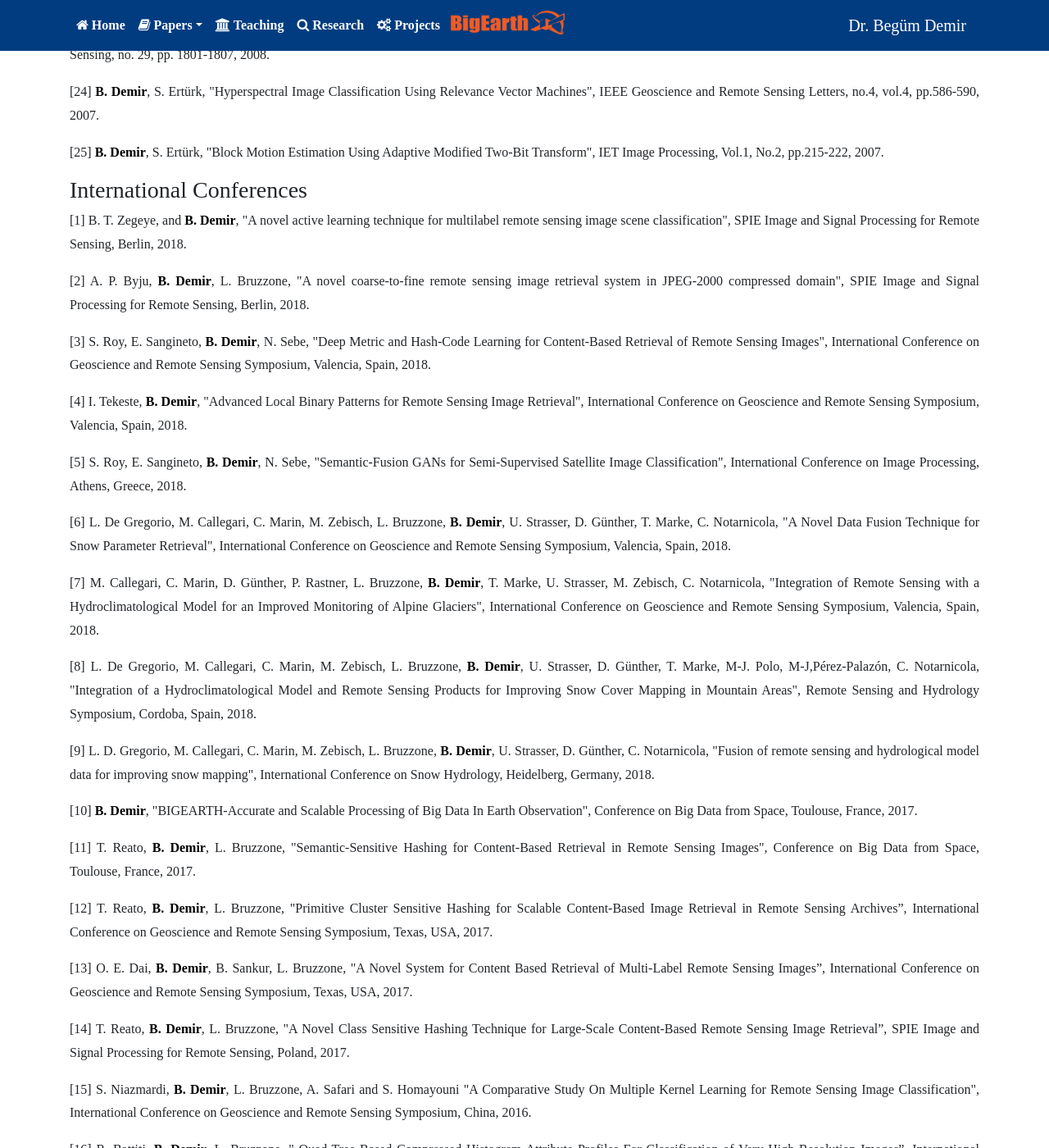
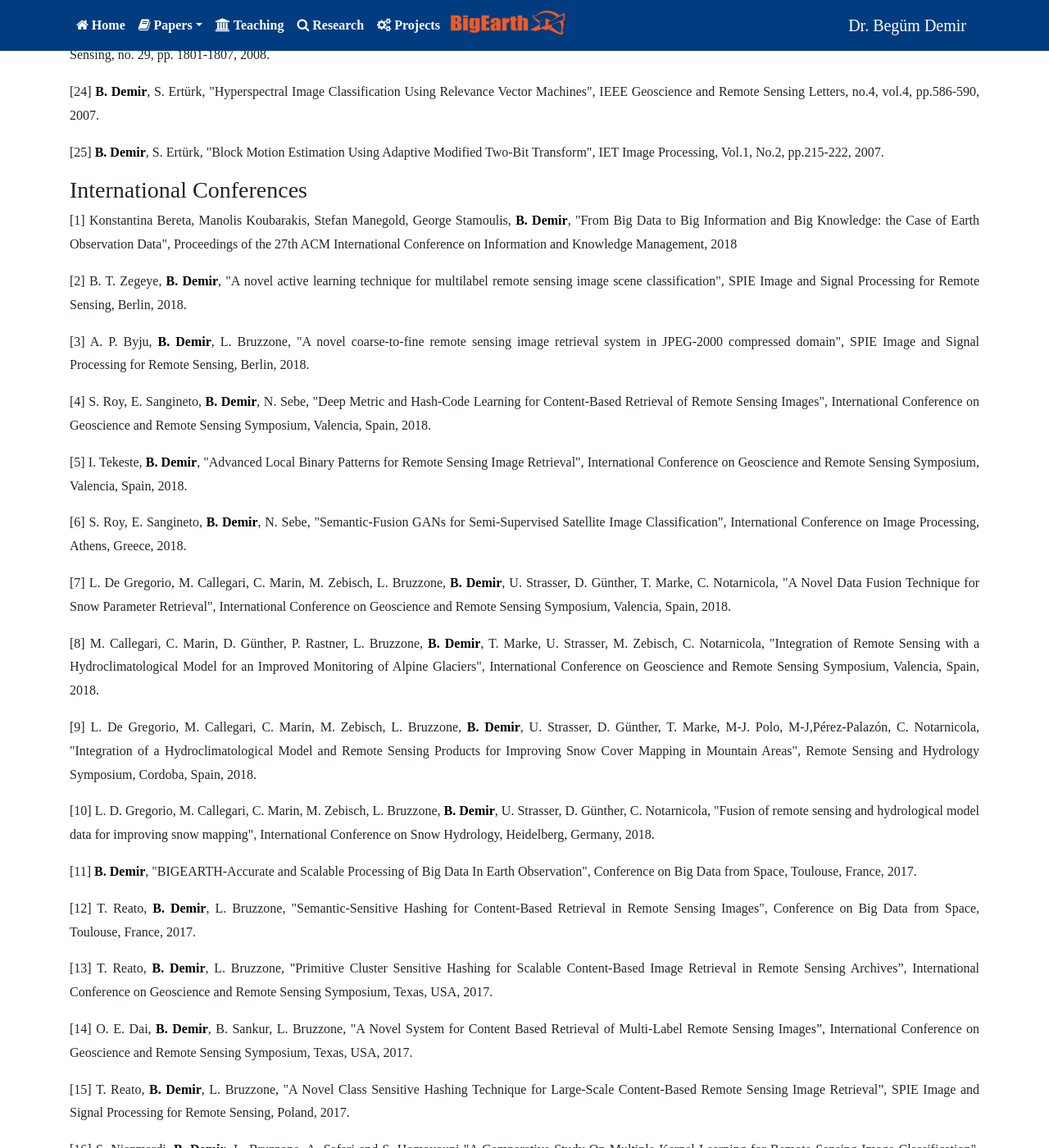
Before and after one commit to zafatar/bd, a Jekyll site: the page built from papers.md, in a window 1280 px wide and 1400 px high, scrolled down 1944 px. Shown: the whole window at 82% size. Built offline with Jekyll 4.4.1, drawn with Linux system fonts in a browser that asks for light colours; nearby versions of some CDN libraries; some web fonts are replaced; some of the changed text lies outside the part shown.

Commit message:
add publications

```diff
--- a/papers.md
+++ b/papers.md
@@ -81,7 +81,9 @@ guid: http://www.begumdemir.com/papers.html
 <h3>International Conferences</h3>
 
 <div class="container text-justify p-0">
-	<p>[<span class='intConf'></span>] B. T. Zegeye, and <span class="demir">B. Demir</span>, "A novel active learning technique for multilabel remote sensing image scene classification", SPIE Image and Signal Processing for Remote Sensing, Berlin, 2018.</p>
+	<p>[<span class='intConf'></span>] Konstantina Bereta, Manolis Koubarakis, Stefan Manegold, George Stamoulis, <span class="demir">B. Demir</span>, "From Big Data to Big Information and Big Knowledge: the Case of Earth Observation Data", Proceedings of the 27th ACM International Conference on Information and Knowledge Management, 2018</p>
+
+	<p>[<span class='intConf'></span>] B. T. Zegeye, <span class="demir">B. Demir</span>, "A novel active learning technique for multilabel remote sensing image scene classification", SPIE Image and Signal Processing for Remote Sensing, Berlin, 2018.</p>
 
 	<p>[<span class='intConf'></span>] A. P. Byju, <span class="demir">B. Demir</span>, L. Bruzzone, "A novel coarse-to-fine remote sensing image retrieval system in JPEG-2000 compressed domain", SPIE Image and Signal Processing for Remote Sensing, Berlin, 2018.</p>
 
```
